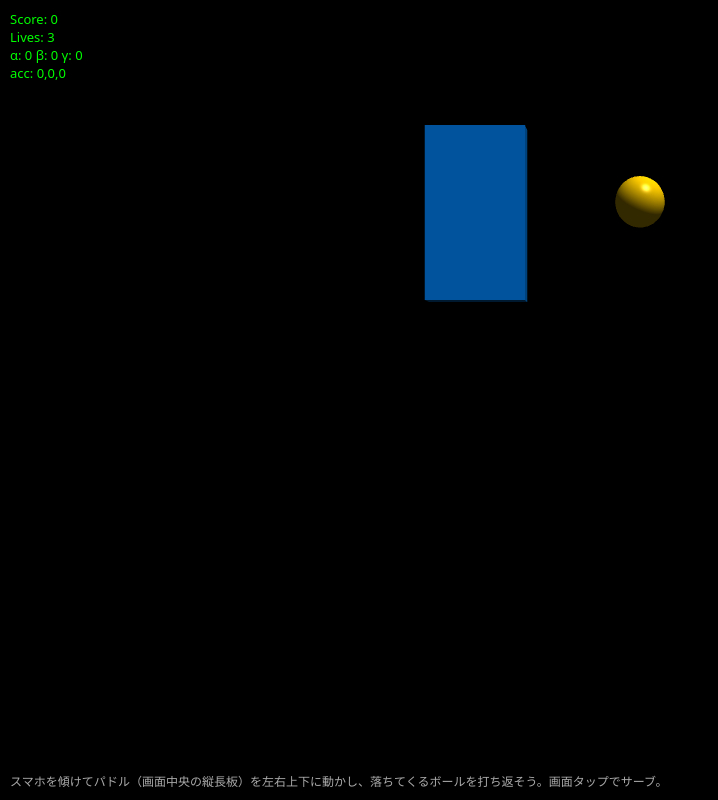
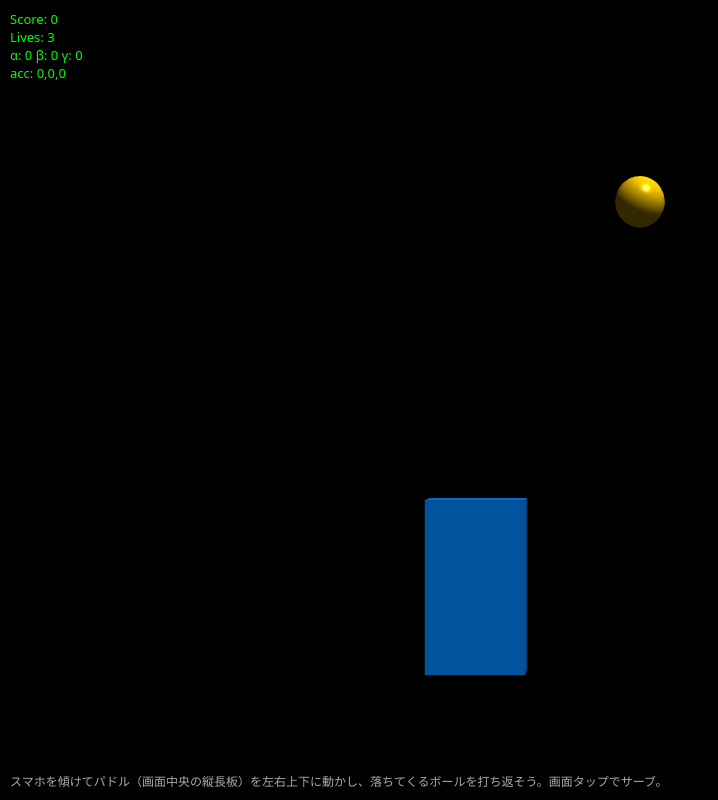
Before and after one commit to mizki15/legendary-pancake, a plain HTML site: page templates/pingpong.html in a window 1280 px wide. Both pictures are taken after a click on the button "センサーを開始してゲームを始める". Shown: the whole page, without its empty margins (0-718 px from the left). Drawn offline with nearby package versions, Linux system fonts and the light colour scheme.

Commit message:
Update pingpong.html

```diff
--- a/templates/pingpong.html
+++ b/templates/pingpong.html
@@ -296,7 +296,7 @@ function enableMouseFallback() {
   document.addEventListener('mousemove', (ev) => {
     // 画面上での位置を -bounds..bounds にマップ
     const nx = (ev.clientX / window.innerWidth) * 2 - 1;
-    const ny = -((ev.clientY / window.innerHeight) * 2 - 1);
+    const ny = ((ev.clientY / window.innerHeight) * 2 - 1);
     paddle.position.x = nx * (bounds.x - paddleSize.x/2 - 0.2);
     paddle.position.y = ny * (bounds.y - paddleSize.y/2 - 0.5);
   });
```
